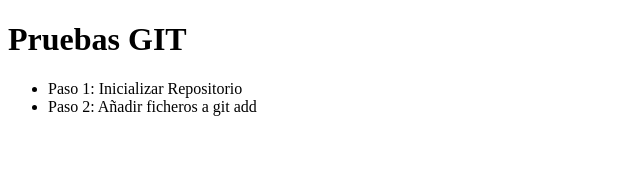
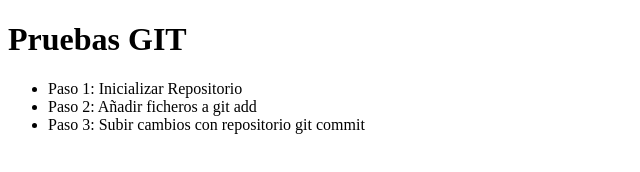
Before and after one commit to mafealon/MarioPrueba, a plain HTML site: page index.html in a window 1280 px wide. Shown: the whole page, without its empty margins (0-640 px from the left). Drawn offline with Linux system fonts and the light colour scheme.

Commit message:
Añadido paso 3

```diff
--- a/index.html
+++ b/index.html
@@ -7,6 +7,7 @@
 				<ul>
 					<li>Paso 1: Inicializar Repositorio</li>
 					<li>Paso 2: Añadir ficheros a git add</li>
+					<li>Paso 3: Subir cambios con repositorio git commit</li>
 				</ul>
 			</body>
 	</html>
```
